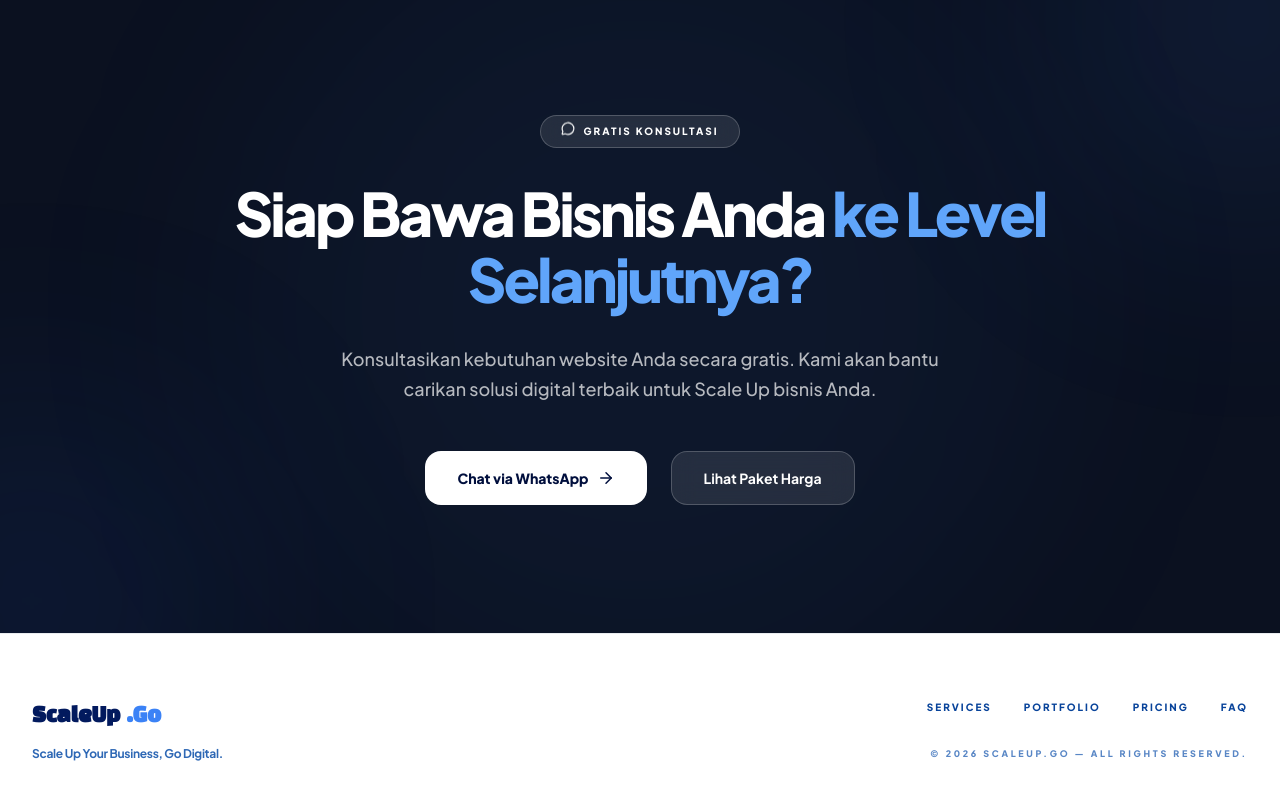
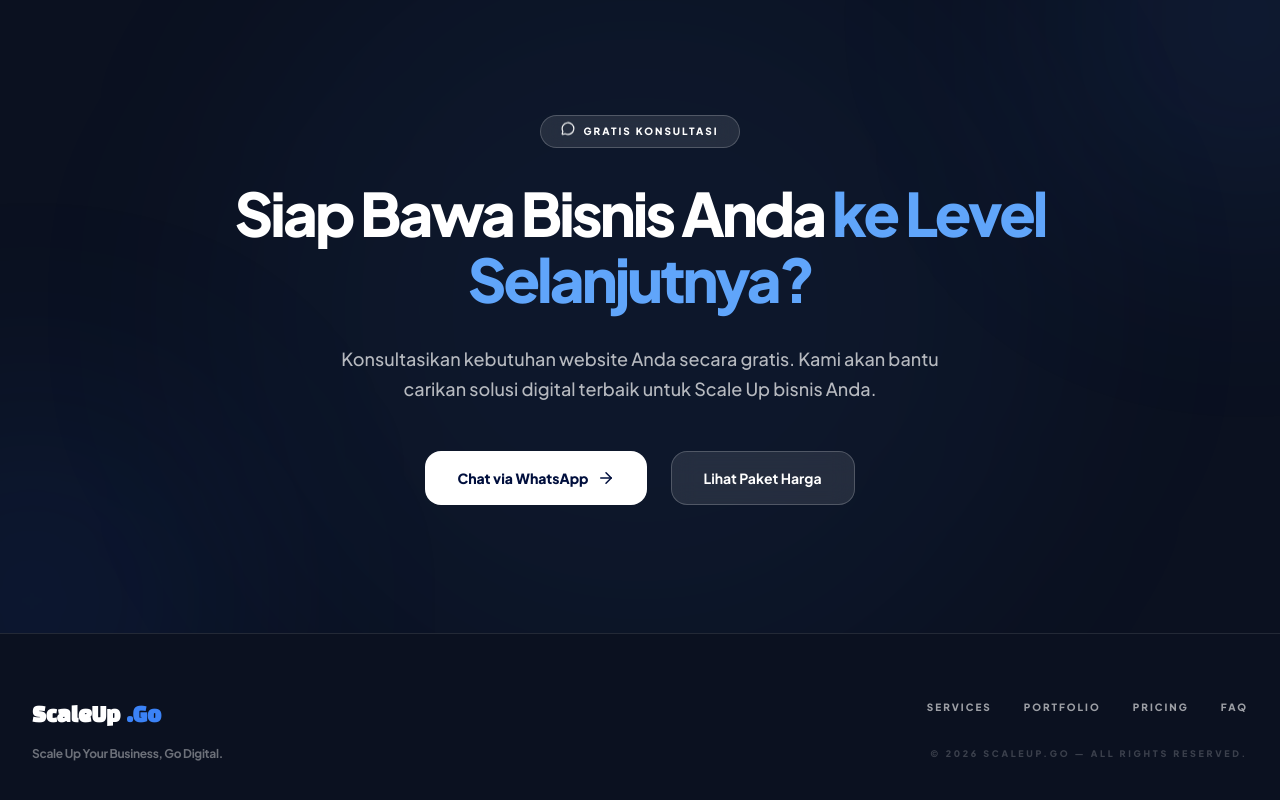
Before and after one commit to MDwihardikKPutra/scaleupgo, a Next.js app: page / in a window 1280 px wide. Shown: the part 5537-6337 px from the top of the page. Built offline with nearby package versions, Linux system fonts and the light colour scheme.

Commit message:
Update Footer background: match with CTA (dark mode style)

```diff
--- a/src/components/FinalCTA.tsx
+++ b/src/components/FinalCTA.tsx
@@ -60,19 +60,19 @@ export default function FinalCTA() {
             </div>
 
             {/* Footer Standardized */}
-            <footer className="bg-white border-t border-light-border py-12 sm:py-16">
+            <footer className="bg-dark-bg border-t border-white/10 py-12 sm:py-16">
                 <div className="max-w-7xl mx-auto px-4 sm:px-6 lg:px-8">
                     <div className="flex flex-col md:flex-row items-center justify-between gap-10 md:gap-4">
                         <div className="flex flex-col items-center md:items-start gap-4">
                             <div className="flex items-center gap-1.5">
-                                <span className="text-2xl text-navy-900 font-bold" style={{ fontFamily: "var(--font-changa-one)" }}>
+                                <span className="text-2xl text-white font-bold" style={{ fontFamily: "var(--font-changa-one)" }}>
                                     ScaleUp
                                 </span>
                                 <span className="text-2xl text-accent-500 font-bold" style={{ fontFamily: "var(--font-changa-one)" }}>
                                     .Go
                                 </span>
                             </div>
-                            <p className="text-navy-400 text-xs font-bold tracking-tight text-center md:text-left">
+                            <p className="text-white/40 text-xs font-bold tracking-tight text-center md:text-left">
                                 Scale Up Your Business, Go Digital.
                             </p>
                         </div>
@@ -83,13 +83,13 @@ export default function FinalCTA() {
                                     <a
                                         key={item}
                                         href={`#${item.toLowerCase()}`}
-                                        className="text-[10px] font-black uppercase tracking-[0.2em] text-navy-600 hover:text-accent-500 transition-colors"
+                                        className="text-[10px] font-black uppercase tracking-[0.2em] text-white/60 hover:text-accent-400 transition-colors"
                                     >
                                         {item}
                                     </a>
                                 ))}
                             </div>
-                            <p className="text-navy-300 text-[9px] font-black tracking-[0.3em] uppercase mt-2">
+                            <p className="text-white/20 text-[9px] font-black tracking-[0.3em] uppercase mt-2">
                                 © 2026 ScaleUp.Go — All rights reserved.
                             </p>
                         </div>
```
